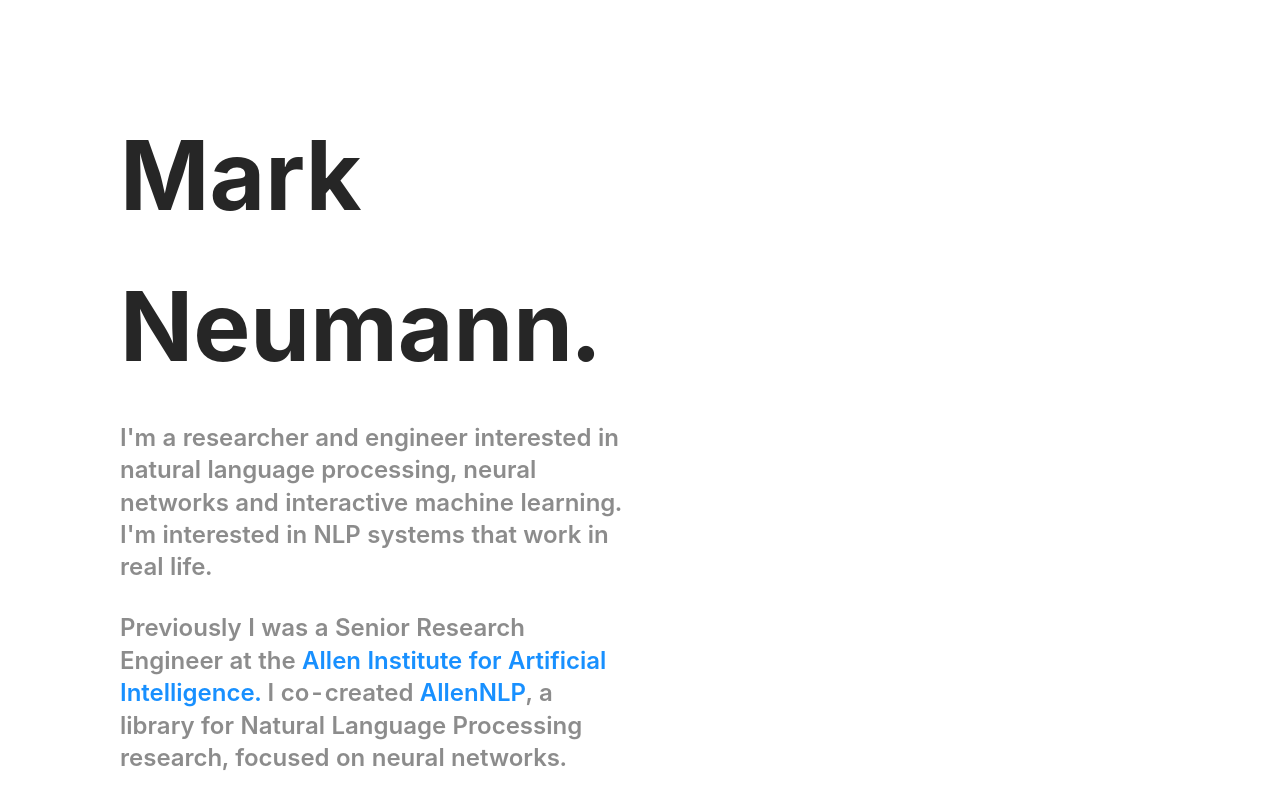
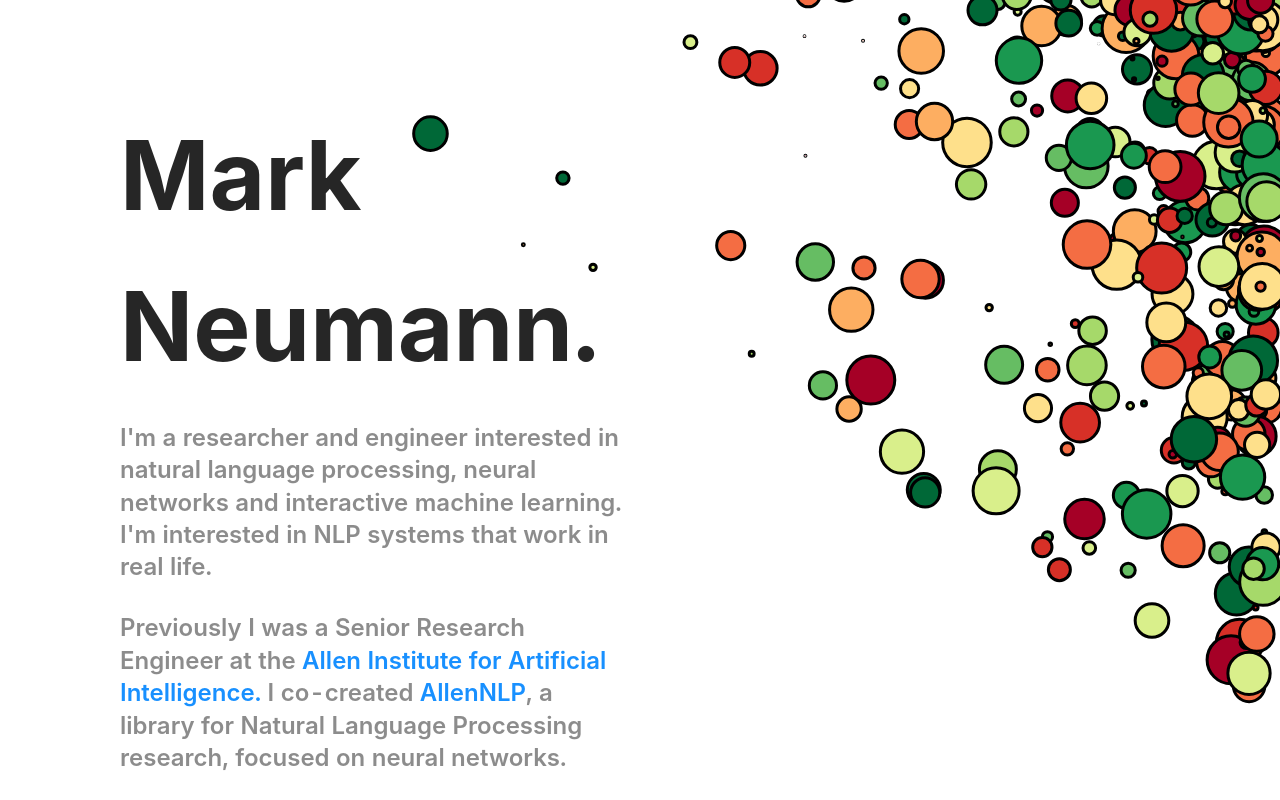
Before and after one commit to DeNeutoy/website-mn, a React (Create React App) app: page / in a window 1280 px wide. Shown: the top 800 px of the page. Built offline with nearby package versions, Linux system fonts and the light colour scheme.

Commit message:
cool bubbles

```diff
--- a/src/App.tsx
+++ b/src/App.tsx
@@ -34,7 +34,8 @@
  */
 @media all and (max-width: 720px) {
   font-size: 8vw;
-  text-align: center
+  text-align: center;
+  padding-top: 150px;
 }
 
 `;
@@ -129,10 +130,56 @@
     }
 `
 
+const FixedHeader = styled.svg`
+    position: absolute;
+    top: 0;
+    left: 0;
+    width: 100%;
+    height: 100%;
+    @media all and (max-width: 720px) {
+      height:200px;
+
+    }
+`
+
+const CoolCircles = () => {
+
+  const arr = [...Array(800).keys() as unknown as number[]]
+  const colours = ['#a50026','#d73027','#f46d43','#fdae61','#fee08b','#d9ef8b','#a6d96a','#66bd63','#1a9850','#006837']
+  return (
+    <FixedHeader>
+     {arr.map(i => {
+
+        const x = 100 - Math.exp(Math.random() * 4.5)
+        // Y is the same as x, but scaled back IF the x value is large.
+        // this stops it covering up the text.
+        const y =  Math.exp(Math.random() * 4.5) - (100 - x)
+        const r = Math.random() * 25
+        const c = colours[Math.floor(Math.random() * 10)]
+
+        return (
+          <circle
+            key={i}
+            cx={`${x}%`}
+            cy={`${y}%`}
+            r={r}
+            stroke="black"
+            stroke-width="3"
+            fill={c}
+            />
+        )
+
+})}
+    </FixedHeader>
+  )
+}
+
+
 
 const App: React.FC = () => {
   return (
     <React.Fragment>
+    <CoolCircles/>
       <BackTop>
       <strong style={{ color: 'rgba(64, 64, 64, 0.6)' }}>
         <CaretUpOutlined style={{ fontSize: '60px'}}/>
```
